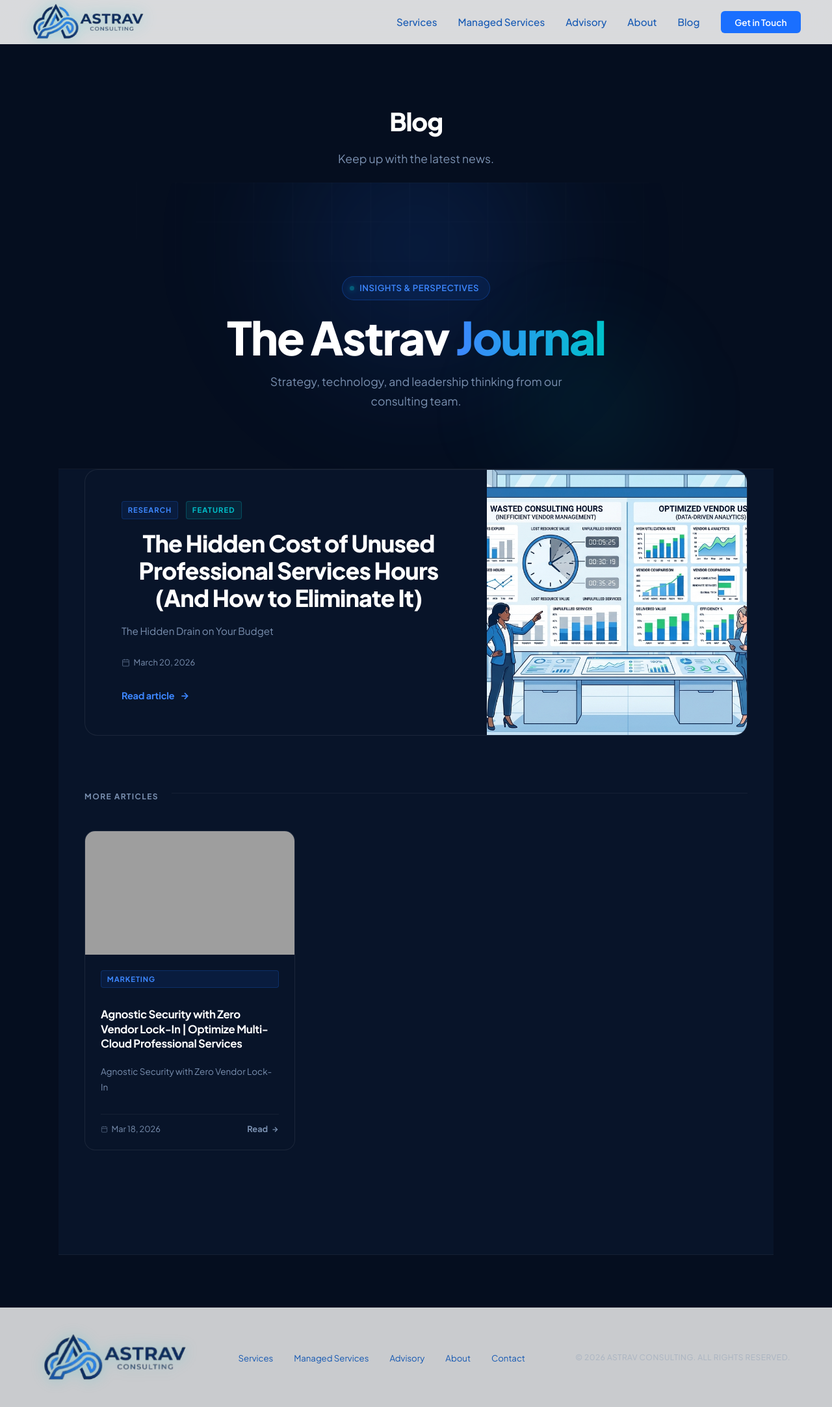
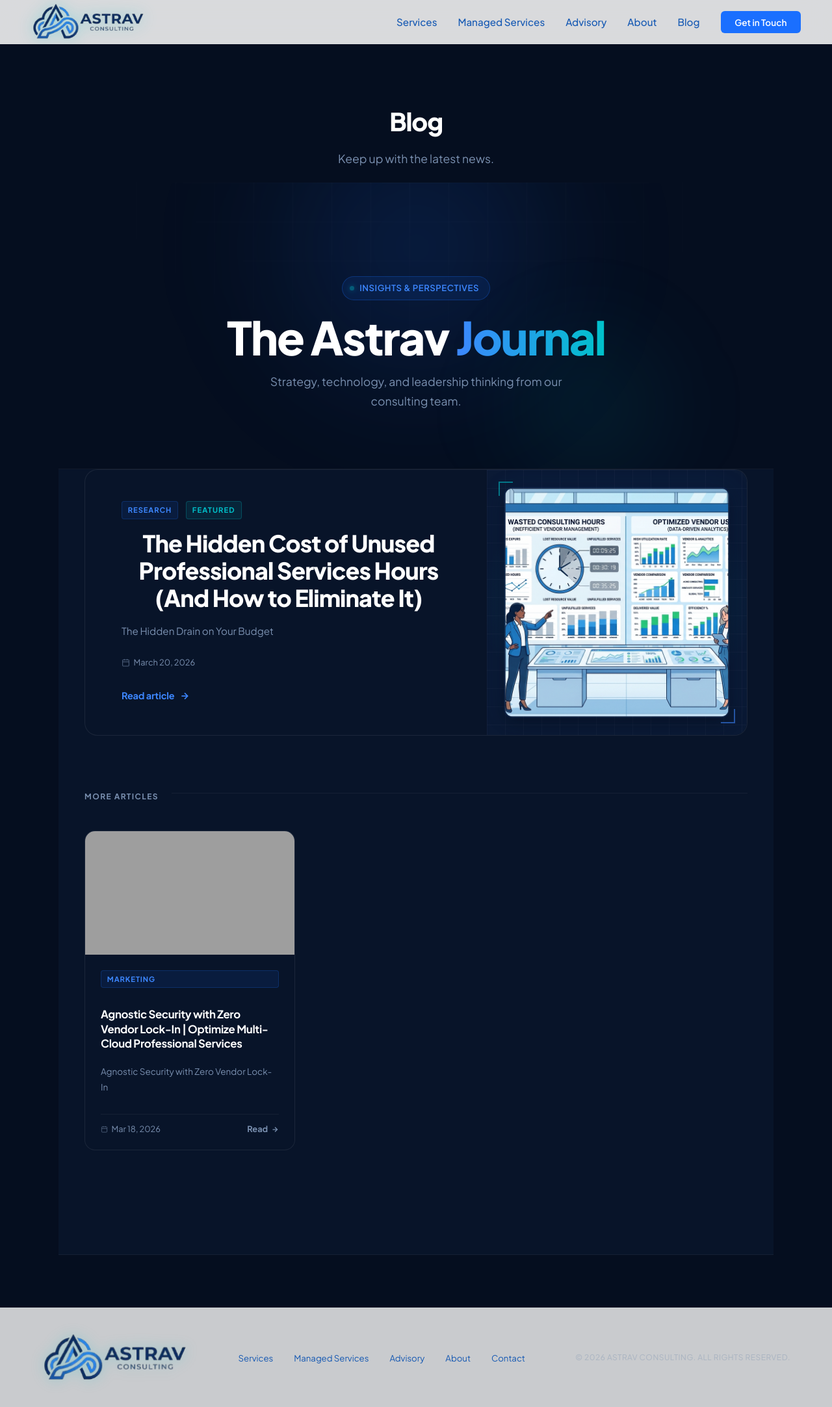
Before and after one commit to astravconsulting/astravconsulting.github.io, a Jekyll site: the page built from blog/index.html, in a window 1280 px wide. Shown: the whole page at 65% size. Built offline with Jekyll 4.4.1, drawn with Linux system fonts in a browser that asks for light colours; the list of posts is cut into pages by our own code; grey boxes are pictures that could not be loaded.

Commit message:
updated css for featured-post-visual

```diff
--- a/_sass/blog.scss
+++ b/_sass/blog.scss
@@ -216,39 +216,104 @@
 
 .featured-post-visual {
   position: relative;
-  overflow: hidden;
-  background: $navy3;
   width: 400px;
   min-width: 400px;
   max-width: 400px;
   align-self: stretch;
+  overflow: hidden;
 
+  // Dark panel background with subtle grid
+  background: $navy3;
+  background-image:
+    linear-gradient(rgba(255,255,255,0.028) 1px, transparent 1px),
+    linear-gradient(90deg, rgba(255,255,255,0.028) 1px, transparent 1px);
+  background-size: 28px 28px;
+
+  // Blue/teal ambient glow behind the image
+  &::before {
+    content: '';
+    position: absolute;
+    inset: 0;
+    background:
+      radial-gradient(ellipse 70% 60% at 50% 50%,
+        rgba(26,111,255,0.18) 0%,
+        rgba(0,194,203,0.08) 50%,
+        transparent 75%);
+    z-index: 1;
+    pointer-events: none;
+  }
+
+  // Decorative corner accents — top-left and bottom-right
+  &::after {
+    content: '';
+    position: absolute;
+    inset: 0;
+    background:
+      // top-left corner bracket
+      linear-gradient($teal, $teal) top 18px left 18px / 22px 2px no-repeat,
+      linear-gradient($teal, $teal) top 18px left 18px / 2px 22px no-repeat,
+      // bottom-right corner bracket
+      linear-gradient($blue-lt, $blue-lt) bottom 18px right 18px / 22px 2px no-repeat,
+      linear-gradient($blue-lt, $blue-lt) bottom 18px right 18px / 2px 22px no-repeat;
+    opacity: 0.55;
+    z-index: 3;
+    pointer-events: none;
+    transition: opacity 0.3s;
+  }
+
+  // Floating inset image
   img {
     position: absolute;
-    inset: 0;
-    width: 100%;
-    height: 100%;
+    top: 50%;
+    left: 50%;
+    transform: translate(-50%, -50%) scale(0.98);
+    width: calc(100% - 3rem);
+    height: calc(100% - 3rem);
     object-fit: cover;
     object-position: center;
     display: block;
-    transition: transform 0.4s ease;
+    border-radius: 12px;
+    border: 1px solid rgba(255,255,255,0.09);
+    box-shadow:
+      0 8px 32px rgba(0,0,0,0.5),
+      0 0 0 1px rgba(26,111,255,0.15),
+      0 0 40px rgba(26,111,255,0.12);
+    z-index: 2;
+    transition:
+      transform 0.45s cubic-bezier(0.25, 0.46, 0.45, 0.94),
+      box-shadow 0.45s ease;
   }
+}
 
-  &:hover img { transform: scale(1.04); }
+// On card hover — image lifts, glow intensifies, corners brighten
+.featured-post:hover .featured-post-visual {
+  &::after { opacity: 0.9; }
+
+  img {
+    transform: translate(-50%, -50%) scale(1.01);
+    box-shadow:
+      0 12px 48px rgba(0,0,0,0.55),
+      0 0 0 1px rgba(26,111,255,0.3),
+      0 0 60px rgba(26,111,255,0.22);
+  }
 }
 
 .featured-post-placeholder {
-  width: 100%;
-  height: 100%;
+  position: absolute;
+  top: 50%;
+  left: 50%;
+  transform: translate(-50%, -50%);
+  width: calc(100% - 3rem);
+  height: calc(100% - 3rem);
+  border-radius: 12px;
+  border: 1px solid rgba(255,255,255,0.07);
   display: flex;
   align-items: center;
   justify-content: center;
-  background:
-    linear-gradient(135deg, rgba(26,111,255,0.08) 0%, rgba(0,194,203,0.06) 100%);
+  background: linear-gradient(135deg, rgba(26,111,255,0.07) 0%, rgba(0,194,203,0.05) 100%);
+  z-index: 2;
 
-  svg {
-    color: rgba(255,255,255,0.1);
-  }
+  svg { color: rgba(255,255,255,0.08); }
 }
 
 // ── POST TAG ──────────────────────────────────────────────────────────────────
```
